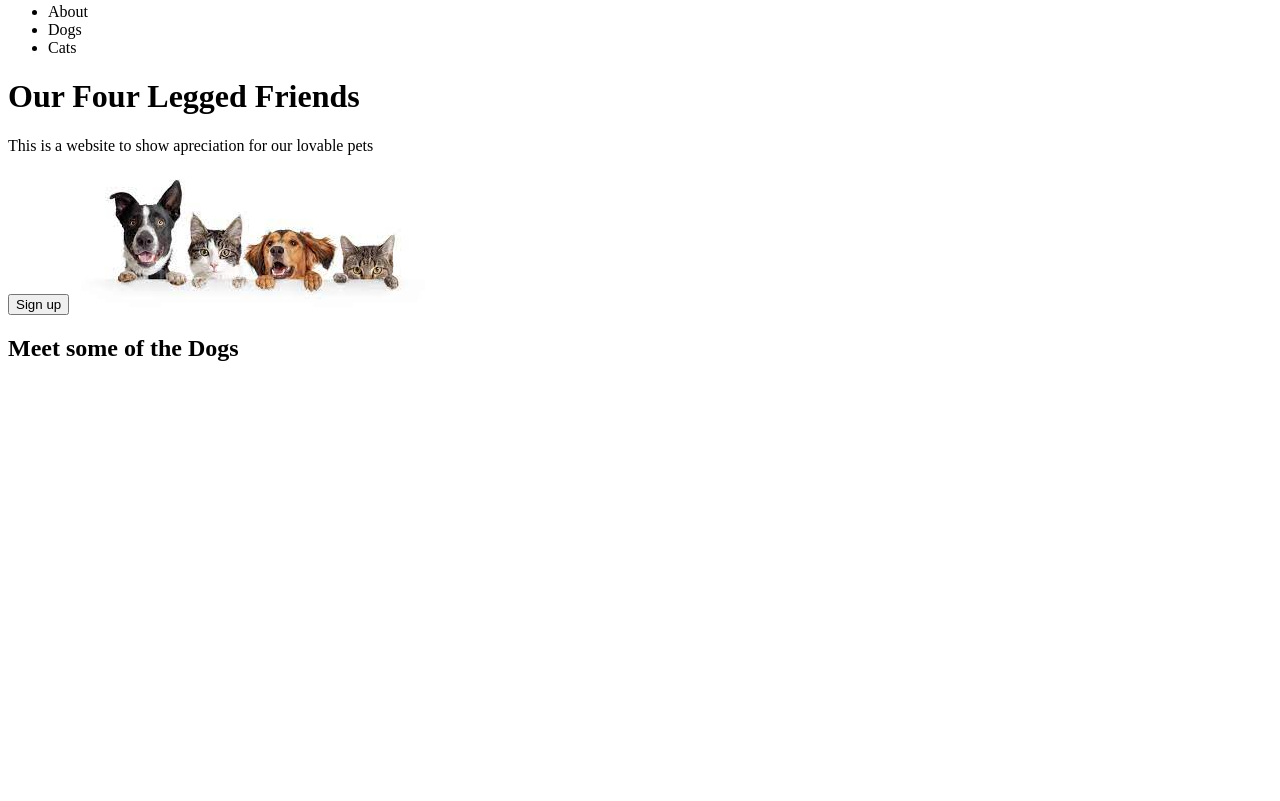
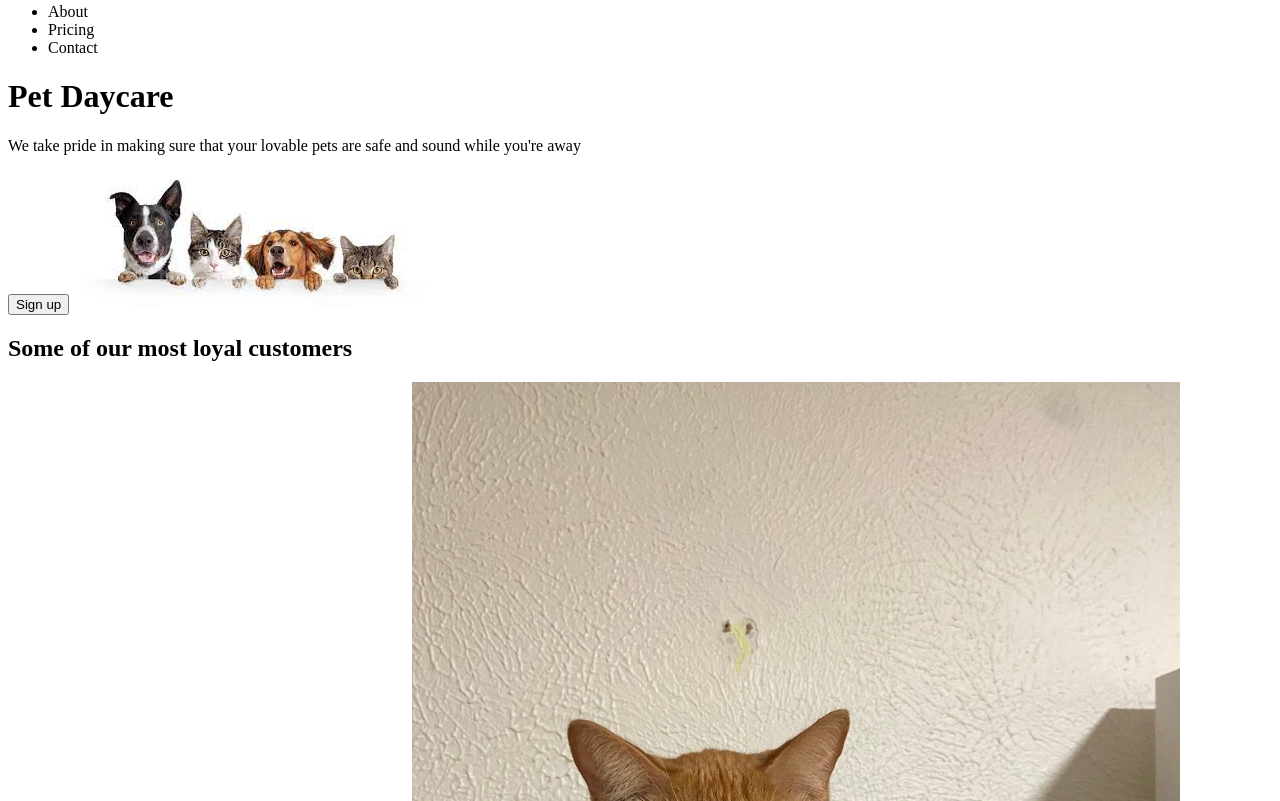
Before and after one commit to jsanchez2019/pet-landing-page, a plain HTML site: page index.html in a window 1280 px wide. Shown: the part 219-1020 px from the top of the page. Before the commit the page ends 800 px from the top, so only its background shows below. Drawn offline with Linux system fonts and the light colour scheme.

Commit message:
Added more to the layout of the html file, also added images

```diff
--- a/index.html
+++ b/index.html
@@ -14,21 +14,34 @@
         <nav class="nav-list">
             <ul>
                 <li>About</li>
-                <li>Dogs</li>
-                <li>Cats</li>
+                <li>Pricing</li>
+                <li>Contact</li>
             </ul>
         </nav>
         <div class="header-information">
-            <h1>Our Four Legged Friends</h1>
-            <p>This is a website to show apreciation for our lovable pets</p>
+            <h1>Pet Daycare</h1>
+            <p>We take pride in making sure that your lovable pets are safe and sound while you're away</p>
             <button>Sign up</button>
             <img src="images/header-pet-image.jpeg" alt="a photo of dogs and cats">
         </div>
     </header>
     <div class="main">
-        <h2>Meet some of the Dogs</h2>
-
+        <h2>Some of our most loyal customers</h2>
+        <div class="images">
+            <img src="images/cosmos.jpeg" alt="black cat">
+            <img src="images/orion.jpeg" alt="orange cat">
+            <img src="images/luna.jpeg" alt="black standard poodle">
+        </div>
     </div>
+    <div class="quote">
+        <p>Here lies a soon to be quote</p>
+    </div>
+    <div class="sign-up-section">
+        <p>Call to action! It's time!</p>
+    </div>
+    <footer>
+        <p>Copyright @ The Odin Project 2022</p>
+    </footer>
    </div>
 </body>
 </html>
```
Also changed, not shown: images/luna.jpeg (added), images/orion.jpeg (added), 1 other file.
